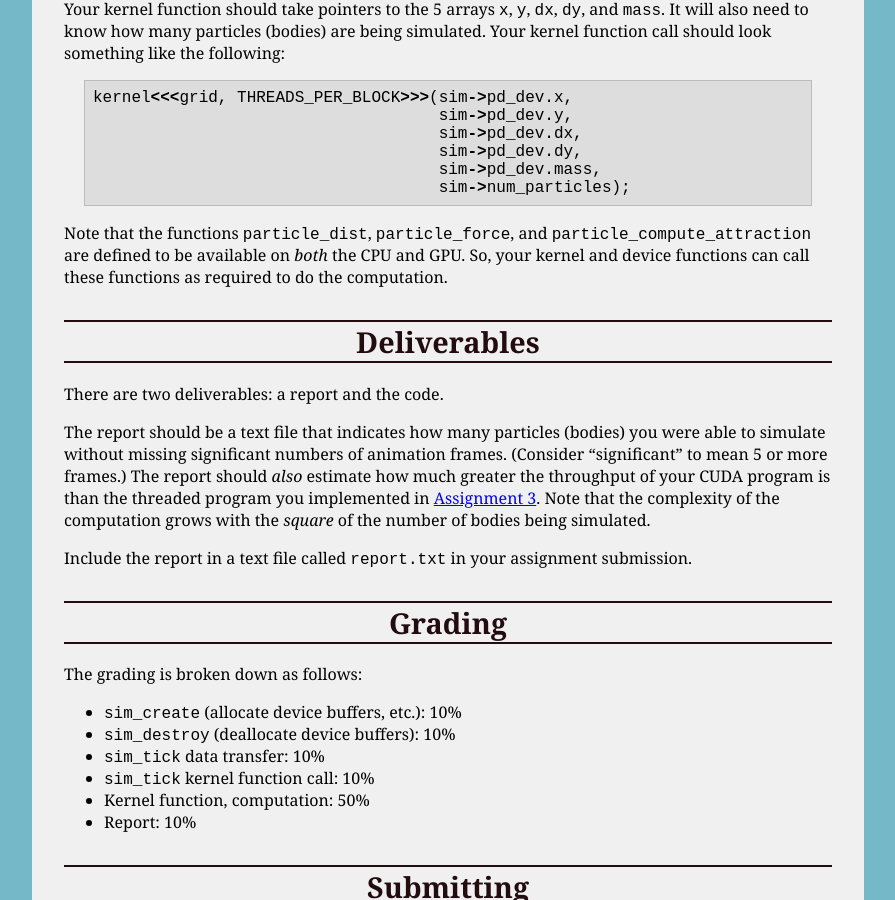
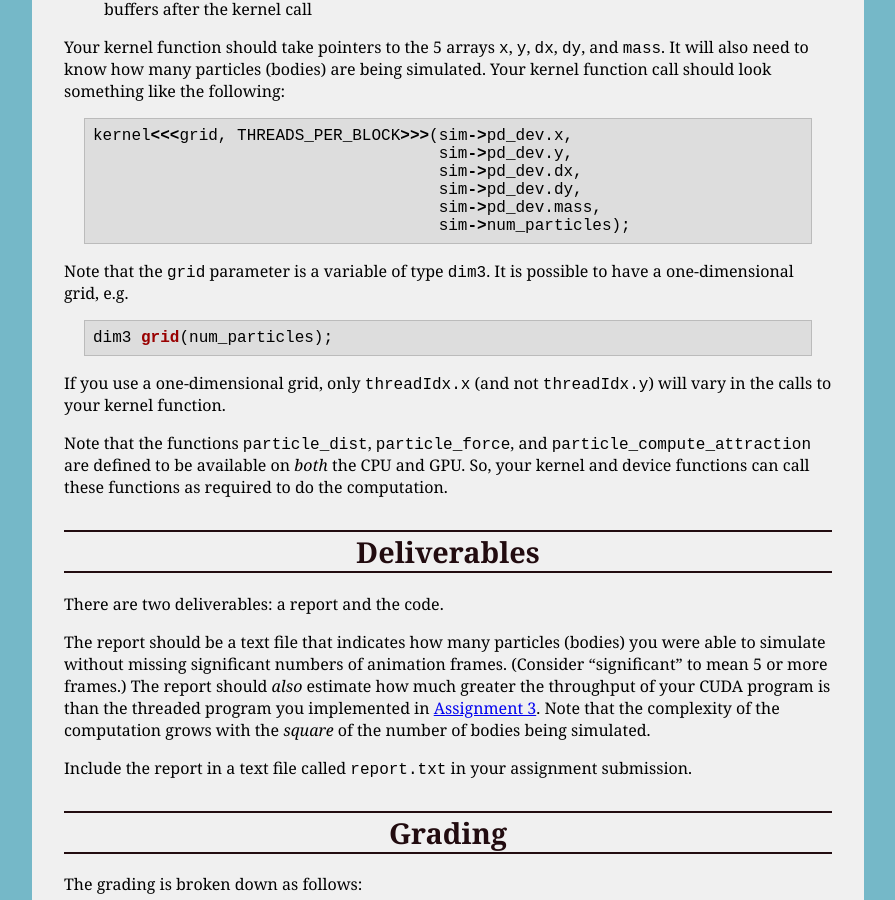
Before and after one commit to ycpcs/cs365-spring2017, a Jekyll site: the page built from assign/assign04.md, in a window 1280 px wide and 900 px high, scrolled down 1887 px. Shown: the whole window, without its empty margins (192-1087 px from the left). Built offline with Jekyll 4.4.1, drawn with Linux system fonts in a browser that asks for light colours; some of the changed text lies outside the part shown.

Commit message:
mention possibility of one-dimensional grid

````diff
--- a/assign/assign04.md
+++ b/assign/assign04.md
@@ -6,6 +6,8 @@ title: "Assignment 4: N-Body Simulation (GPU)"
 Due: **Friday, April 28th** by 11:59 PM
 
 *Update 4/25*: Extended the due date; mentioned incorrect comment regarding `cudaMalloc`
+
+*Update 4/25*: Mention the possibility of a one-dimensional grid
 
 # Getting Started
 
@@ -89,6 +91,14 @@ kernel<<<grid, THREADS_PER_BLOCK>>>(sim->pd_dev.x,
                                     sim->num_particles);
 ```
 
+Note that the `grid` parameter is a variable of type `dim3`.  It is possible to have a one-dimensional grid, e.g.
+
+```c
+dim3 grid(num_particles);
+```
+
+If you use a one-dimensional grid, only `threadIdx.x` (and not `threadIdx.y`) will vary in the calls to your kernel function.
+
 Note that the functions `particle_dist`, `particle_force`, and `particle_compute_attraction` are defined to be available on *both* the CPU and GPU.  So, your kernel and device functions can call these functions as required to do the computation.
 
 # Deliverables
````
